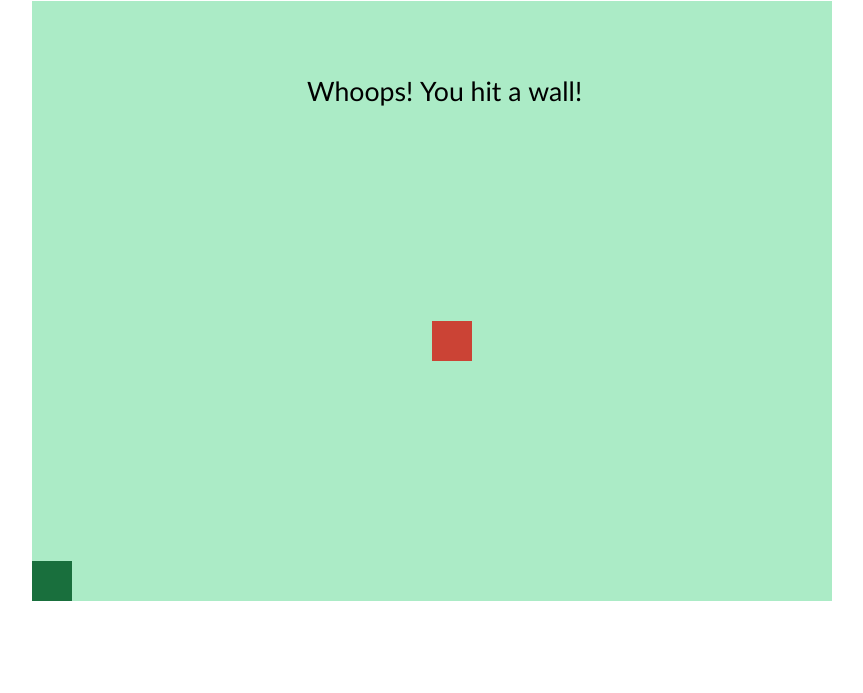
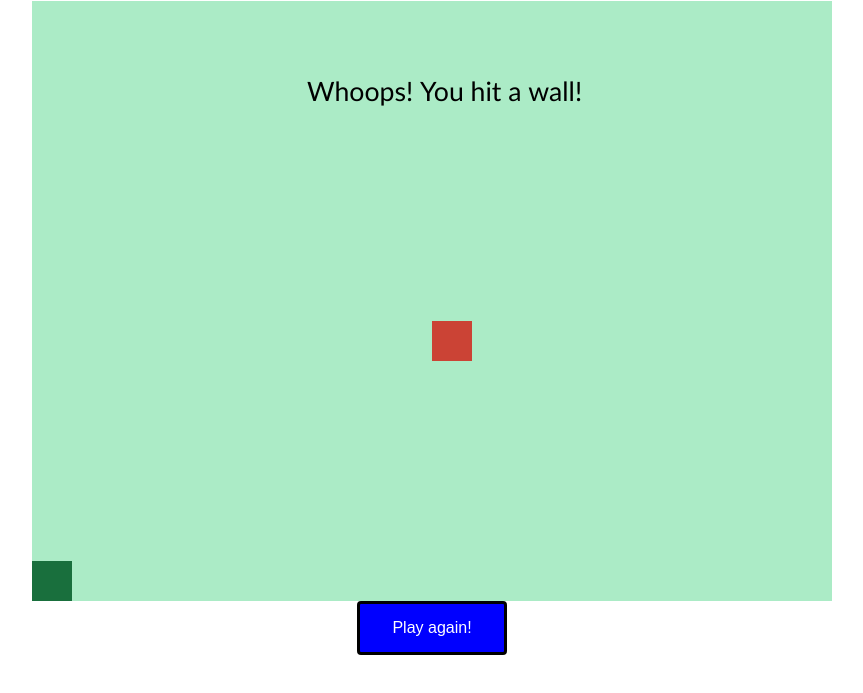
Before and after one commit to mcchamberlain/mcchamberlain.github.io, a plain HTML site: page index.html in a window 1280 px wide. Shown: the part 79-772 px from the top of the page, without its empty margins (208-1071 px from the left). Drawn offline with Linux system fonts and the light colour scheme.

Commit message:
styling update 1

```diff
--- a/index.html
+++ b/index.html
@@ -1,6 +1,7 @@
 <!DOCTYPE html>
 <html>
 <head>
+  <link rel="stylesheet" href="snake.css">
   <style>
     #chunk-game {
       background-color: #ABEBC6;
@@ -11,10 +12,16 @@
   </style>
 </head>
 <body>
-  <h1 style="text-align:center;">Michaela's Wonderful Snake Game!</h1>
-  <canvas id="chunk-game" height="600" width="800"></canvas>
+  <div id="resize-body-div">
+    <h1 style="text-align:center;">Michaela's Wonderful Snake Game!</h1>
+    <canvas id="chunk-game" height="600" width="800"></canvas>
+    <div id="button-div">
+    <button type="button"
+  onclick="location.reload()">Play again!</button>
+    </div>
 
-  <script type="text/javascript" src="chunk.js"></script>
-  <script type="text/javascript" src="snake.js"></script>
+    <script type="text/javascript" src="chunk.js"></script>
+    <script type="text/javascript" src="snake.js"></script>
+  </div>
 </body>
 </html>
--- /dev/null
+++ b/snake.css
@@ -0,0 +1,32 @@
+
+
+body{
+  background-color: white;
+}
+
+html, body, {
+    position:fixed;
+    top:0;
+    bottom:0;
+    left:0;
+    right:0;
+}
+
+#resize-body-div {
+}
+
+#button-div{
+  text-align: center;
+}
+
+button{
+  background-color:blue; /* Green */
+    border: solid black;
+    border-radius: 4px;
+    color: white;
+    padding: 15px 32px;
+    text-align: center;
+    text-decoration: none;
+    display: inline-block;
+    font-size: 16px;
+}
```
